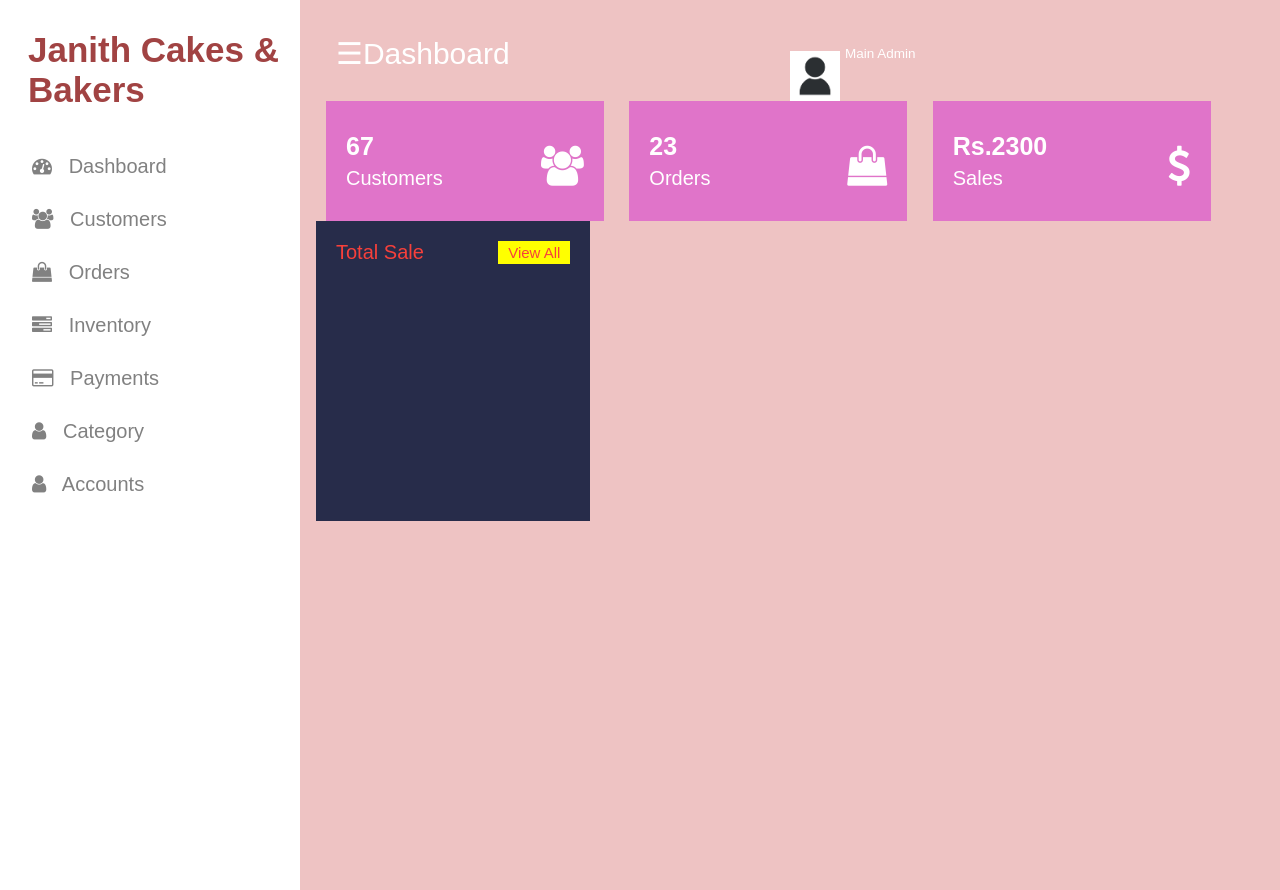
After one commit to PubuduRavindika/cake_website, a PHP site: page /dashboard.html in a window 1280 px wide. The commit adds this page. Run offline with PHP 8.4, Linux system fonts and the light colour scheme.

Commit message:
Created user dashboard
created user dashboard interface

```diff
--- /dev/null
+++ b/dashboard.css
@@ -0,0 +1,143 @@
+body{
+    margin: 0px;
+    padding: 0px;
+    background-color: rgb(238, 195, 195);
+    overflow: hidden;
+    font-family: Arial, Helvetica, sans-serif;
+}
+
+.logo{
+    margin: 0px;
+    margin-left: 28px;
+    font-weight: bold;
+    color: rgb(161, 67, 67);
+    justify-content: center;
+    margin-bottom: 30px;
+    font-size: 35px;
+}
+
+.sidenav{
+    height:100%;
+    width: 300px;
+    position: fixed;
+    z-index: 1;
+    top: 0;
+    left: 0;
+    background-color: white;
+    overflow: hidden;
+    transition: 0.5s;
+    padding-top: 30px;
+}
+
+.sidenav a{
+    padding: 15px 8px 15px 32px;
+    text-decoration: none;
+    font-size: 20px;
+    color: #818181;
+    display: block;
+    transition: 0.3s;
+}
+.sidenav a:hover{
+    color: #f1f1f1;
+    background-color: rgb(241, 124, 189);
+}
+
+#main{
+    transition: margin-left .5s;
+    padding: 16px;
+    margin-left: 300px;
+}
+.head{
+    padding: 20px;
+}
+.col-div-6{
+    width: 50%;
+    float: left;
+}
+.pro-img{
+    margin-top: 5px;
+    float: left;
+    width: 50px;
+}
+.profile p{
+    color: white;
+    font-weight: 500;
+    margin-left: 55px;
+    margin-top: 10px;
+    font-size: 13.5px ;
+}
+.profile p span{
+    font-weight: 400;
+    font-size: 12px;
+    display: block;
+    color: #8e8b8b;
+}
+
+.col-div-3{
+    width: 32%;
+    float:left;
+
+}
+
+.box{
+    width: 85%;
+    height: 100px;
+    background-color: rgb(224, 116, 201);
+    margin-left: 10px;
+    padding: 10px;
+}
+.box p{
+    font-size: 25px;
+    color: white;
+    font-weight: bold;
+    line-height: 30px;
+    padding-left: 10px;
+    margin-top: 20px;
+    display: inline-block;
+}
+.box p span{
+    font-size: 20px;
+    font-weight: 400;
+    color: white;
+}
+.box-icon{
+    font-size: 40px!important;
+    float: right;
+    margin-top: 35px!important;
+    color: white;
+    padding-right:10px ;
+}
+.col-div-8{
+    width: 70%;
+    float: left;
+}
+.col-div-4{
+    width: 30%;
+    float: left;
+}
+.content-box{
+    padding: 20px;
+}
+.content-box p{
+    margin: 0px;
+    font-size: 20px;
+    color: #f7403b;
+}
+.content-box p span{
+    float: right;
+    background-color: yellow;
+    padding: 3px 10px;
+    font-size: 15px;
+}
+.box-4{
+    width: 96.5%;
+    background-color: #272c4a;
+    height: 300px;
+}
+.circle-wrap .circle .mask,
+.circle-wrap .circle .fill{
+    width: 150px;
+    height: 150px;
+    position: absolute;
+    border-radius: 50%;
+}
--- /dev/null
+++ b/dashboard.html
@@ -0,0 +1,104 @@
+<!DOCTYPE html>
+<html lang="en">
+<head>
+    <meta charset="UTF-8">
+    <meta name="viewport" content="width=device-width, initial-scale=1.0">
+    <link rel="stylesheet" href="dashboard.css">
+    <link rel="stylesheet" href="https://cdnjs.cloudflare.com/ajax/libs/font-awesome/4.7.0/css/font-awesome.min.css">
+    <title>Dashboard</title>
+</head>
+<body>
+
+    <div id="sidenav" class="sidenav">
+        <p class="logo"> Janith Cakes & Bakers</p>
+        <a href="#" class="icon-a"> <i class="fa fa-dashboard icons"></i>&nbsp;&nbsp; Dashboard </a>
+        <a href="registerGrid.php" class="icon-a"> <i class="fa fa-users icons"></i>&nbsp;&nbsp; Customers </a>
+        <a href="orderGrid.php" class="icon-a"> <i class="fa fa-shopping-bag icons"></i>&nbsp;&nbsp; Orders </a>
+        <a href="#" class="icon-a"> <i class="fa fa-tasks icons"></i>&nbsp;&nbsp; Inventory </a>
+        <a href="#" class="icon-a"> <i class="fa fa-credit-card icons"></i>&nbsp;&nbsp; Payments </a>
+        <a href="#" class="icon-a"> <i class="fa fa-user icons"></i>&nbsp;&nbsp; Category </a>
+        <a href="#" class="icon-a"> <i class="fa fa-user icons"></i>&nbsp;&nbsp; Accounts </a>
+    </div>
+
+<div id="main">
+    <div class="head">
+        <div class="col-div-6">
+        <span style="font-size: 30px; cursor: pointer; color: white;" class="nav">&#9776;Dashboard</span>
+    </div>
+
+
+    <div class="col-div-6">
+       <div class="profile">
+            <img src="backgrounds/user.jpg" class="pro-img">
+            <p>Main Admin</p>
+        </div>
+    </div>
+
+    <div class="clearfix"></div>
+
+    </div>
+
+    <div class="col-div-3">
+         <div class="box">
+                <p>67<br><span>Customers</span></p>
+                <i class="fa fa-users box-icon"></i>
+            </div>
+        </div>
+
+        <div class="col-div-3">
+            <div class="box">
+                <p>23<br><span>Orders</span></p>
+                <i class="fa fa-shopping-bag box-icon"></i>
+            </div>
+        </div>
+
+        <div class="col-div-3">
+            <div class="box">
+                <p>Rs.2300<br><span>Sales</span></p>
+                <i class="fa fa-usd box-icon"></i>
+            </div>
+        </div>
+
+        <div class="clearfix"></div>
+        <br/><br/>
+
+        <!--<div class="col-div-8">
+            <div class="box-8">
+                <div class="content-box">
+
+                </div>
+            </div>
+
+        </div>-->
+
+        <div class="col-div-4">
+            <div class="box-4">
+                <div class="content-box">
+                    <p>Total Sale <span> View All </span></p>
+
+                    <div class="circle">
+                        <div class="mask full">
+                            <div class="fill"></div>
+                        </div>
+                        <div class="mask half">
+                            <div class="fill"></div>
+                        </div>
+                        <div class="inside-circle"></div>
+                    </div>
+                </div>
+            </div>
+
+        </div>
+
+        <div class="clearfix"></div>
+
+
+    </div>
+
+
+</div>
+
+
+
+</body>
+</html>
--- a/register.php
+++ b/register.php
@@ -9,6 +9,7 @@ $phone_number = $_POST['phone_number'];
 $regDate = $_POST['regDate'];
 $username = $_POST['username'];
 $password = $_POST['password'];
+$role_as = $_POST['role_as'];
 
 // Prepare and execute SQL query
 $sql = "INSERT INTO `customer` (Customer_Name, Address, Email, Phone_Number, Registration_Date, Username, Password)
```
Also changed, not shown: order.css (+11 -0 lines), order.html (+23 -18 lines), backgrounds/user.jpg (added), uploads/6535330a11b68_c5.jpg (added), uploads/653533aa102a9_c7.png (added).
